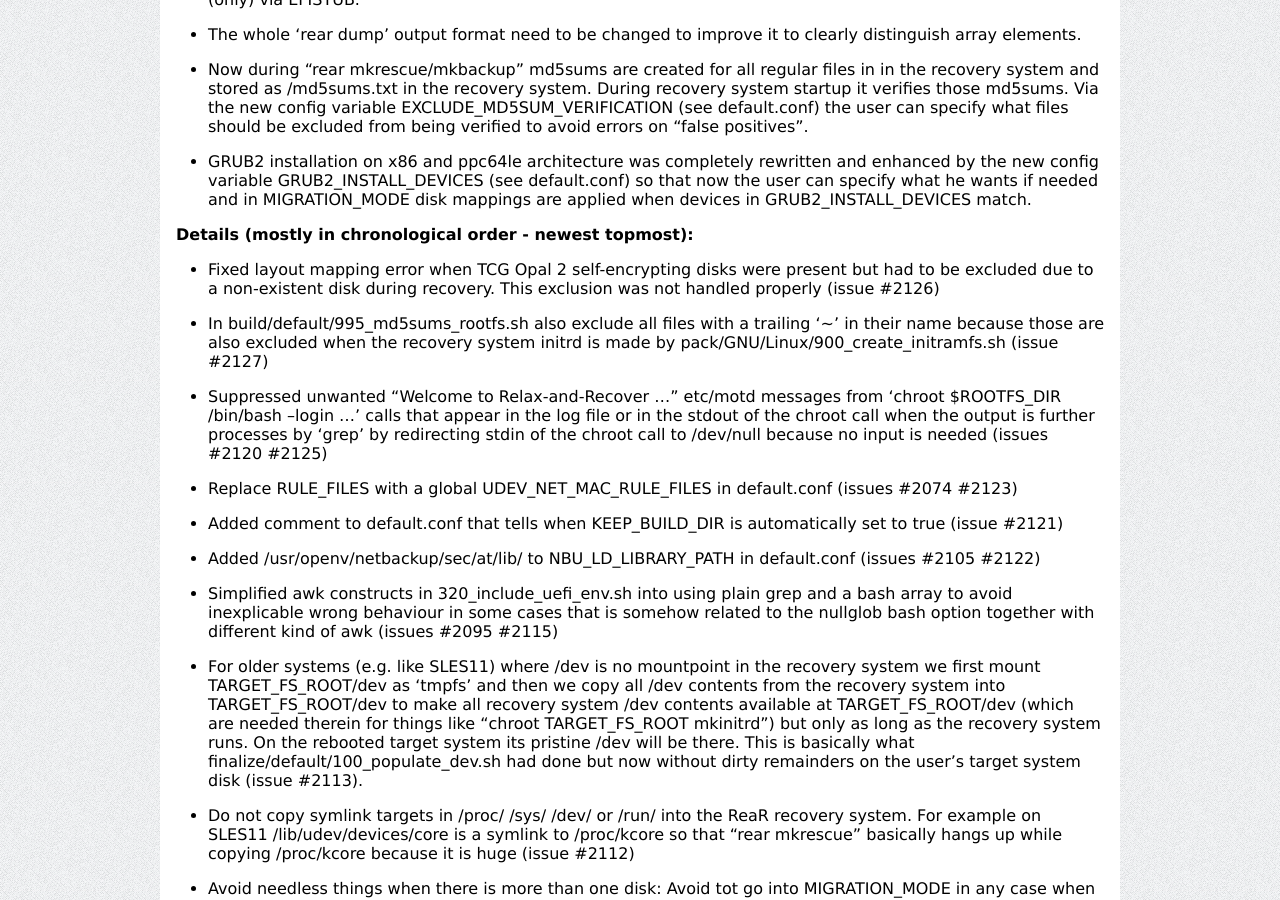
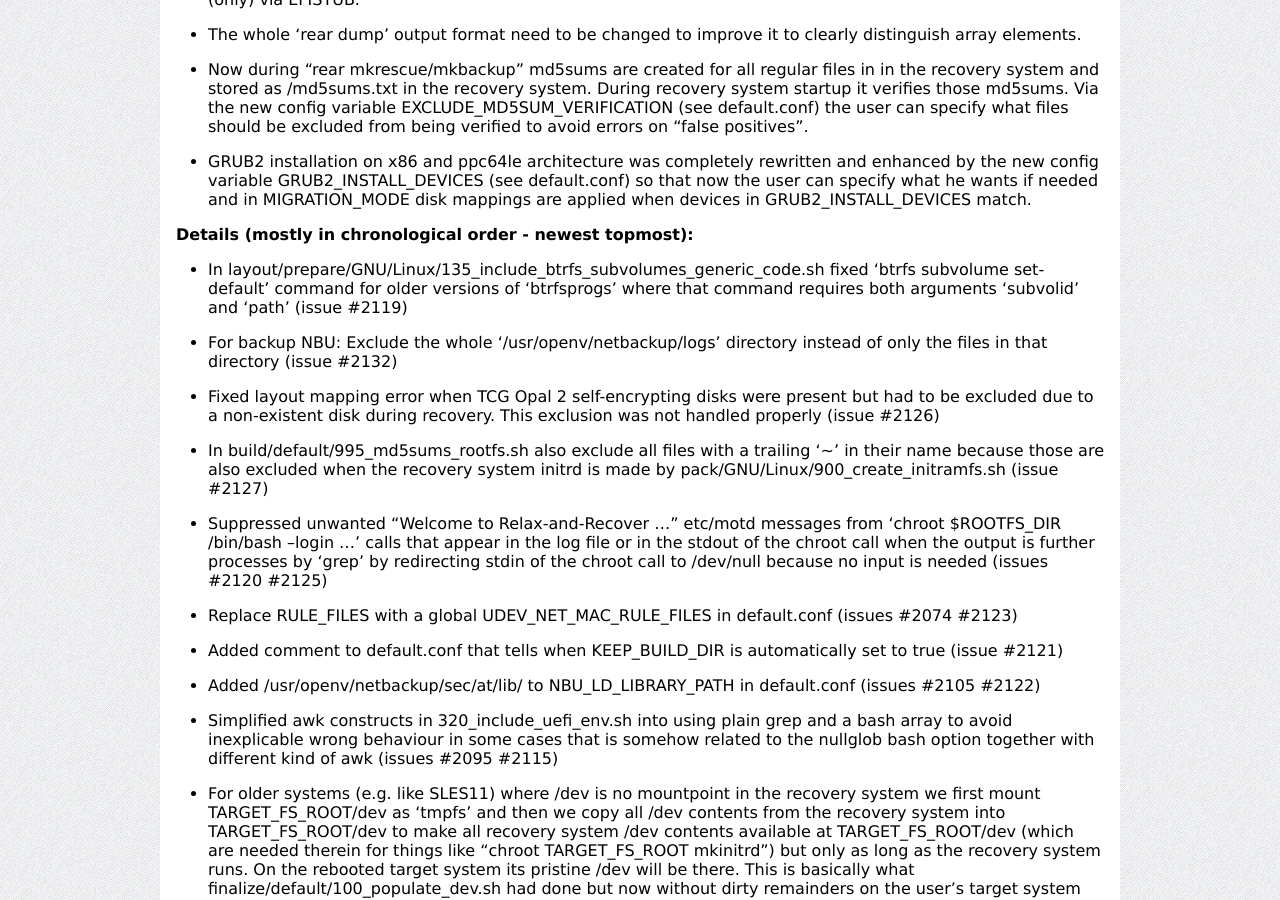
Before and after one commit to rear/rear.github.com, a Jekyll site: the page built from documentation/release-notes-2-5.md, in a window 1280 px wide and 900 px high, scrolled down 3802 px. Built offline with Jekyll 4.4.1, drawn with Linux system fonts in a browser that asks for light colours; comment, search, counter and statistics services are not loaded.

Commit message:
Update release-notes-2-5.md
Added latest changes to the "Details" part of "Version 2.5"

```diff
--- a/documentation/release-notes-2-5.md
+++ b/documentation/release-notes-2-5.md
@@ -251,6 +251,10 @@ so that now the user can specify what he wants if needed and in MIGRATION_MODE
 disk mappings are applied when devices in GRUB2_INSTALL_DEVICES match.
 
 #### Details (mostly in chronological order - newest topmost):
+
+* In layout/prepare/GNU/Linux/135_include_btrfs_subvolumes_generic_code.sh fixed 'btrfs subvolume set-default' command for older versions of 'btrfsprogs' where that command requires both arguments 'subvolid' and 'path' (issue #2119)
+
+* For backup NBU: Exclude the whole '/usr/openv/netbackup/logs' directory instead of only the files in that directory (issue #2132)
 
 * Fixed layout mapping error when TCG Opal 2 self-encrypting disks were present but had to be excluded due to a non-existent disk during recovery. This exclusion was not handled properly (issue #2126)
 
```
